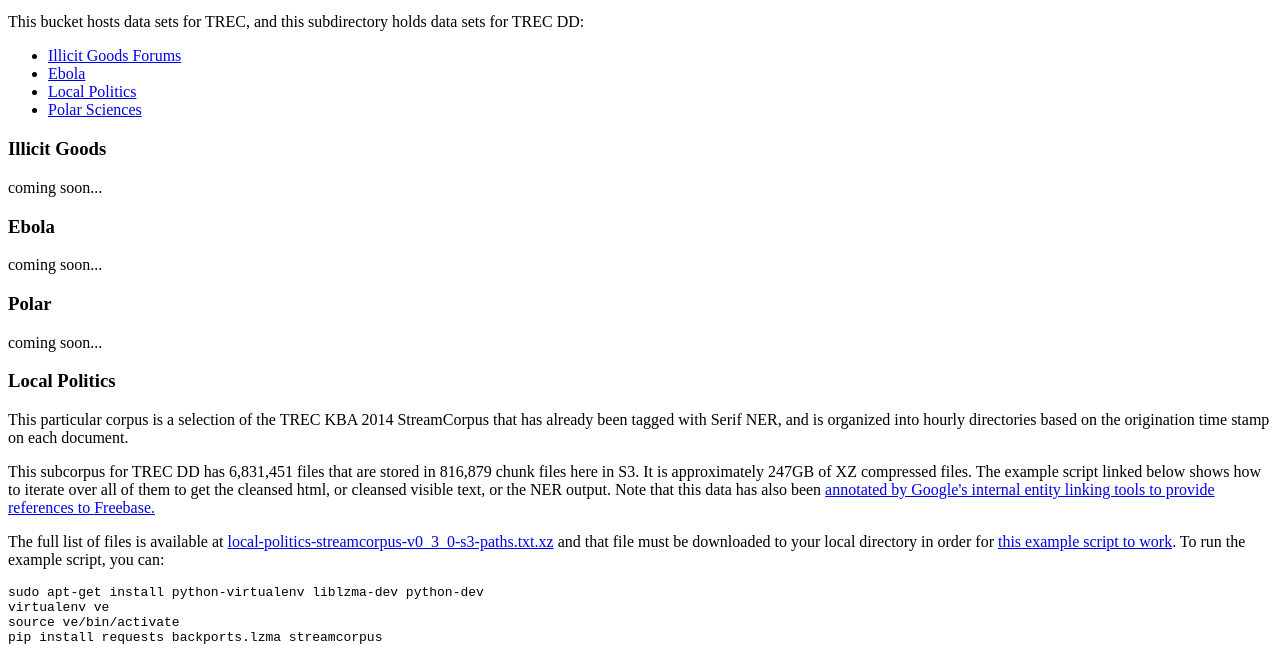
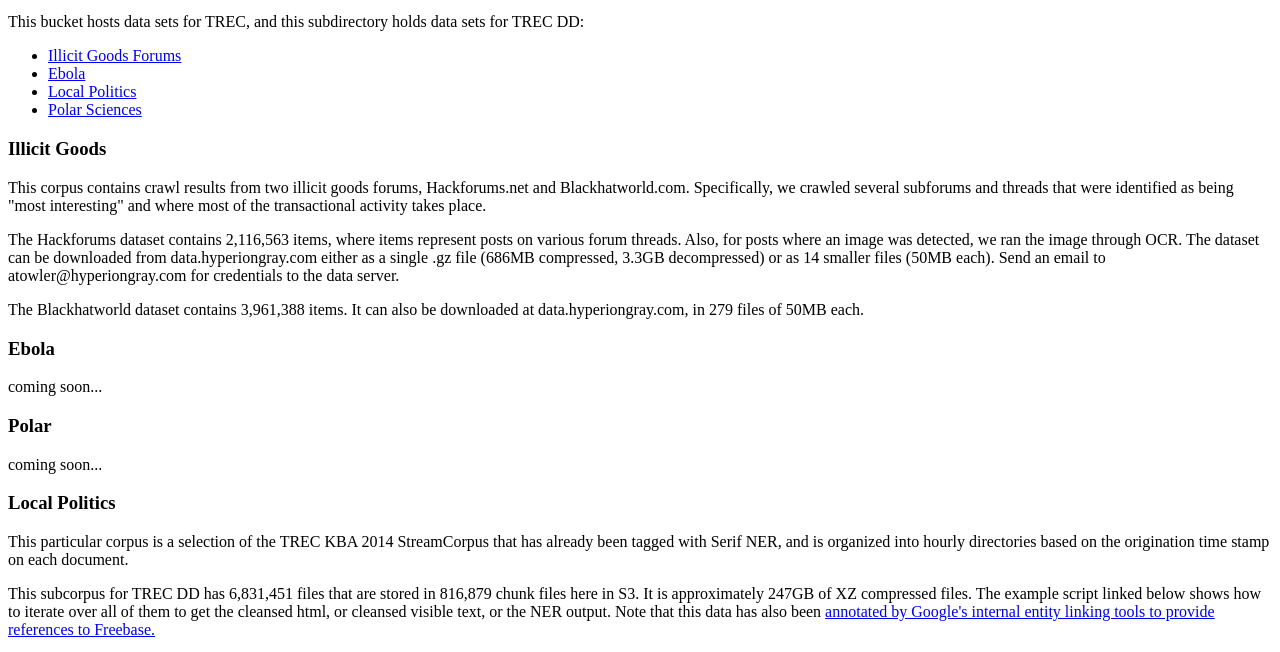
Before and after one commit to trec-dd/trec-dd.org, a plain HTML site: page s3-data-sets/index.html in a window 1280 px wide. Shown: the part 87-739 px from the top of the page. Drawn offline with Linux system fonts and the light colour scheme.

Commit message:
Info about illicit goods datasets to index.html

```diff
--- a/s3-data-sets/index.html
+++ b/s3-data-sets/index.html
@@ -15,7 +15,9 @@
 </ul>
 
 <h3> Illicit Goods <a name="illicitgoods"/></h3>
-<p>coming soon...</p>
+<p>This corpus contains crawl results from two illicit goods forums, Hackforums.net and Blackhatworld.com. Specifically, we crawled several subforums and threads that were identified as being "most interesting" and where most of the transactional activity takes place.</p>
+<p>The Hackforums dataset contains 2,116,563 items, where items represent posts on various forum threads. Also, for posts where an image was detected, we ran the image through OCR. The dataset can be downloaded from data.hyperiongray.com either as a single .gz file (686MB compressed, 3.3GB decompressed) or as 14 smaller files (50MB each). Send an email to atowler@hyperiongray.com for credentials to the data server.</p>
+<p>The Blackhatworld dataset contains 3,961,388 items. It can also be downloaded at data.hyperiongray.com, in 279 files of 50MB each.</p>
 
 <h3> Ebola <a name="ebola"/></h3>
 <p>coming soon...</p>
```
